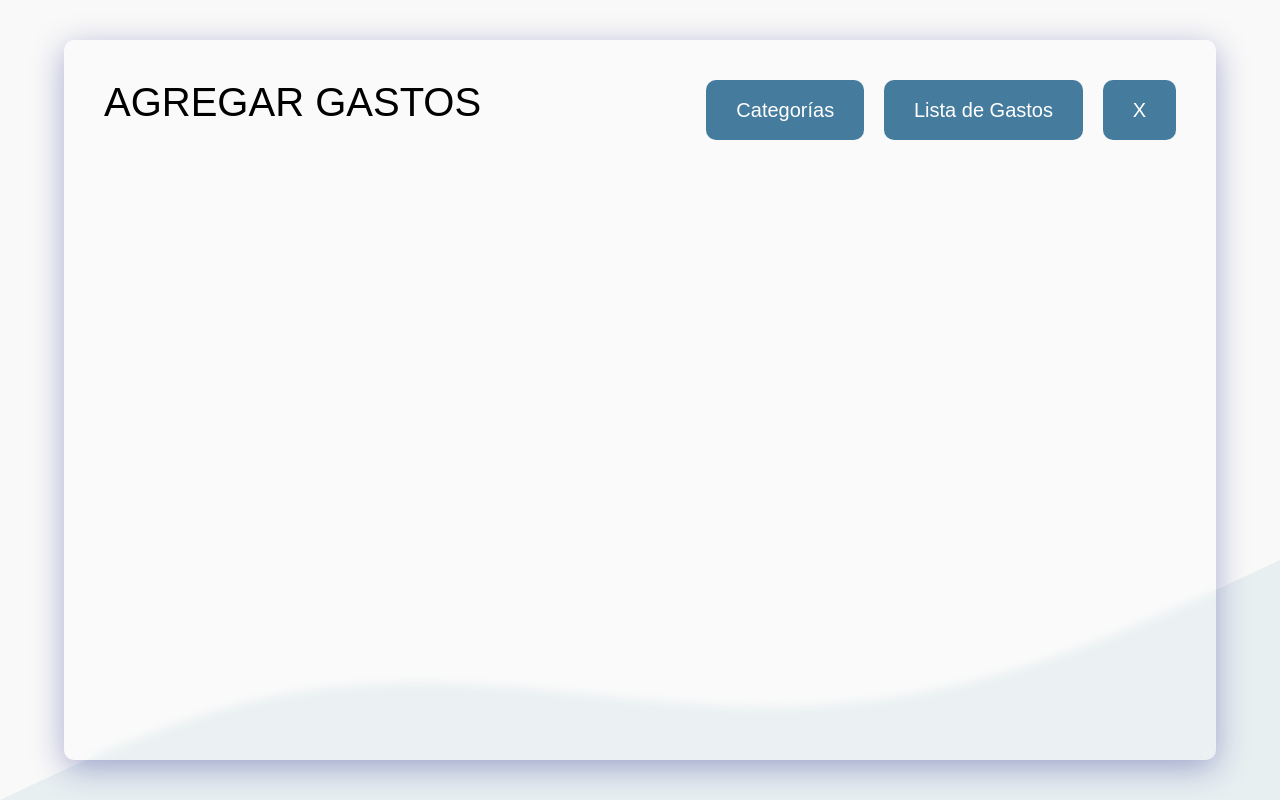
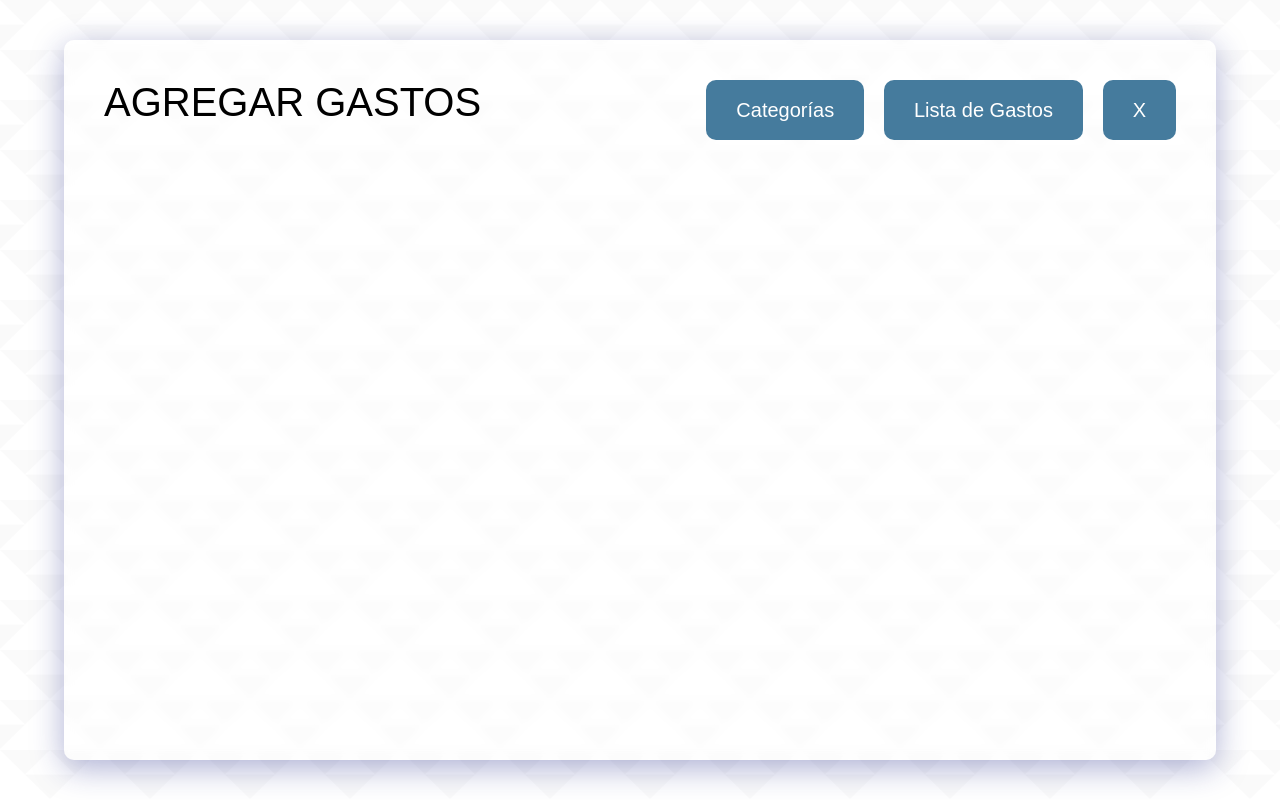
Before and after one commit to JesusEfrainGarciaRodriguez/lista_gastos, a React (Create React App) app: page / in a window 1280 px wide. Built offline with nearby package versions, Linux system fonts and the light colour scheme; what webfontloader would draw is missing.

Commit message:
Cambio de fondo

```diff
--- a/src/elementos/Contenedor.js
+++ b/src/elementos/Contenedor.js
@@ -2,7 +2,7 @@ import styled from "styled-components";
 
 const Contenedor = styled.div`
     /* background: #fff; */
-    background: rgba( 255, 255, 255, 0.15 );
+    background: rgba( 255, 255, 255, 0.4 );
     width: 90%;
     max-width: 90rem; /*1110px*/
     height: 90vh;
--- a/src/elementos/Fondo.js
+++ /dev/null
@@ -1,32 +0,0 @@
-import React from 'react';
-import styled from 'styled-components';
-
-const Svg = styled.svg`
-    height: 50vh;
-    width: 100%;
-    position: fixed;
-    bottom: 0;
-    z-index: 0;
-    path {
-        fill: rgba(135,182,194, .15);
-    }
-`;
-
-const Fondo = () => {
-    return (
-        <>
-            <Svg
-                xmlns="http://www.w3.org/2000/svg"
-                viewBox="0 0 1440 320"
-                // Propiedad para que abarque toda la pantalla
-                preserveAspectRatio="none">
-                    <path
-                        fillOpacity="1"
-                        d="M0,320L48,304C96,288,192,256,288,240C384,224,480,224,576,229.3C672,235,768,245,864,245.3C960,245,1056,235,1152,213.3C1248,192,1344,160,1392,144L1440,128L1440,320L1392,320C1344,320,1248,320,1152,320C1056,320,960,320,864,320C768,320,672,320,576,320C480,320,384,320,288,320C192,320,96,320,48,320L0,320Z">
-                    </path>
-            </Svg>
-        </>
-    );
-}
-
-export default Fondo;
--- a/src/index.css
+++ b/src/index.css
@@ -9,7 +9,8 @@
 }
 
 body {
-  background: #F9F9F9;
+  background-image: url('./img/triangle-mosaic.png');
+  background-repeat: repeat;
   min-height: 100vh;
   display: flex;
   align-items: center;
--- a/src/index.js
+++ b/src/index.js
@@ -10,7 +10,6 @@ import {Helmet} from "react-helmet";
 
 // Elementos
 import Contenedor from './elementos/Contenedor';
-import Fondo from './elementos/Fondo';
 
 // Componentes
 import EditarGasto from './componentes/EditarGasto';
@@ -48,8 +47,6 @@ const Index = () => {
           </Switch>
         </Contenedor>
       </BrowserRouter>
-
-      <Fondo/>
     </>
   );
 }
```
Also changed, not shown: src/img/triangle-mosaic.png (added).
